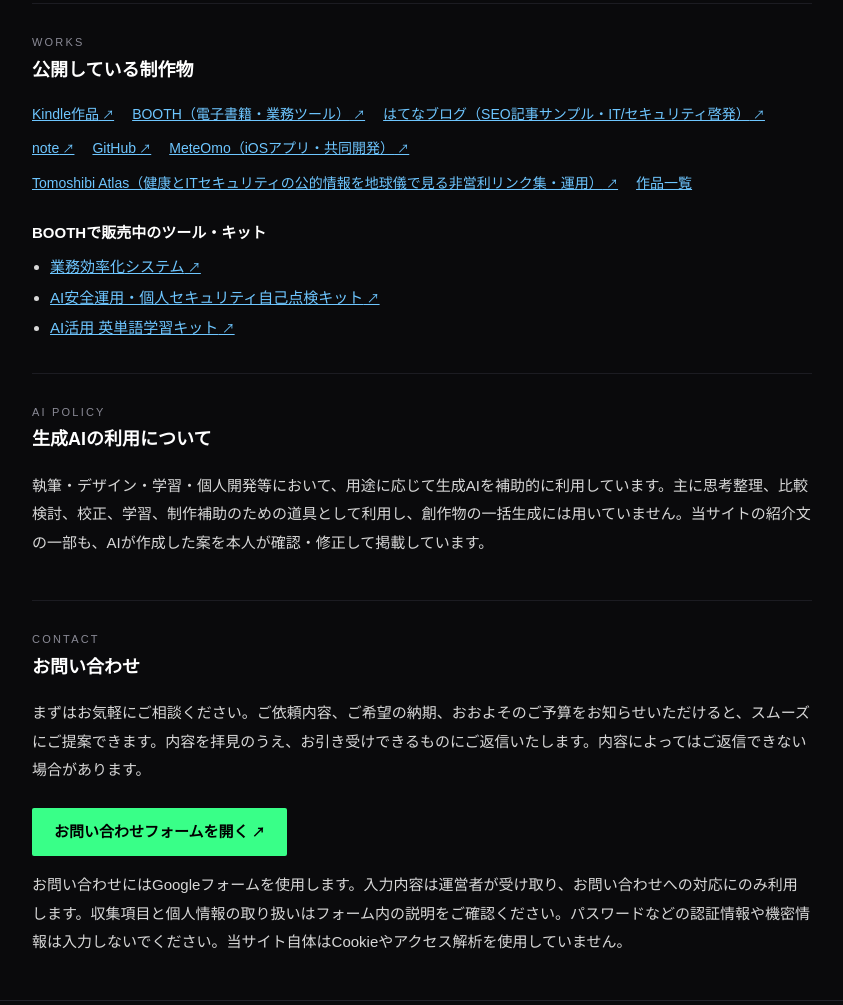
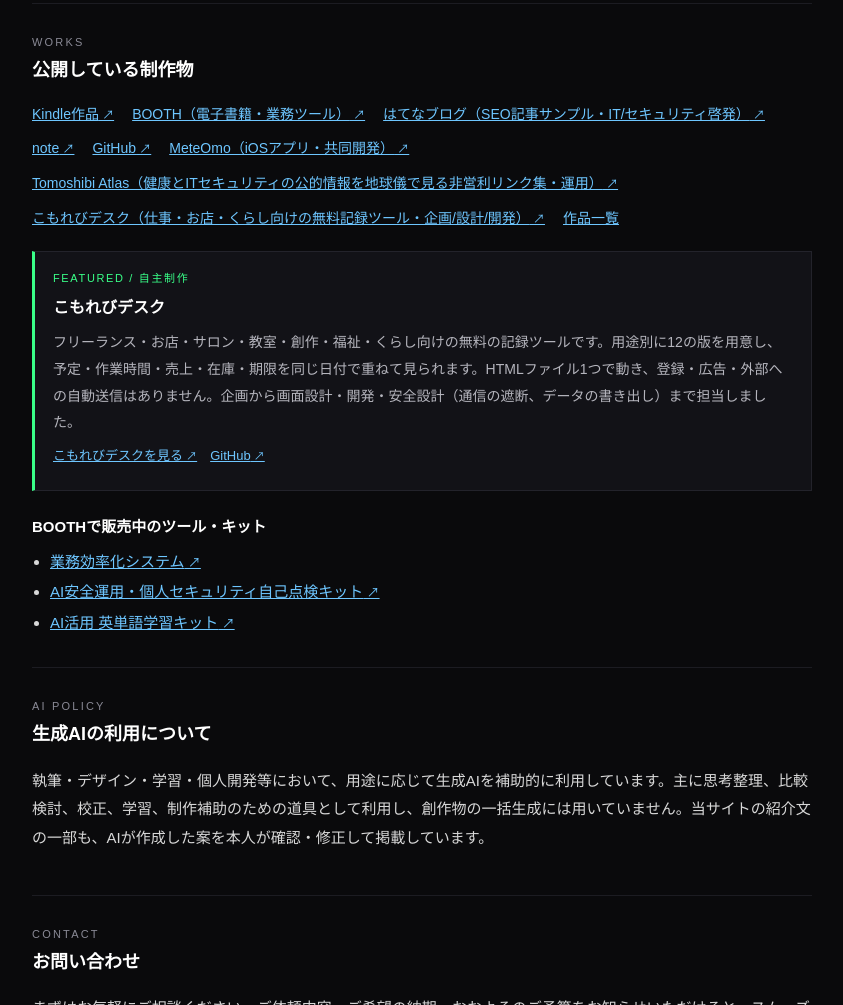
Before and after one commit to gilvane6174/gilvane6174.github.io, a plain HTML site: page work.html in a window 1280 px wide. Shown: the part 2532-3537 px from the top of the page, without its empty margins (218-1061 px from the left). Drawn offline with Linux system fonts and the light colour scheme.

Commit message:
SNS共有画像をXで表示できるよう修正、こもれびデスクの紹介を追加
- ogp.pngをフルカラー(RGB)に変換し、画像URLに?v=2を付けてキャッシュを更新
- 各ページにtwitter:title/description/image等を追加
- HOMEとご依頼ページ（制作物一覧・BOOTH上の紹介枠）にこもれびデスクを追加

```diff
--- a/css/work.css
+++ b/css/work.css
@@ -59,3 +59,8 @@ body.work {
 .w-more { margin-top: 8px !important; font-size: 13px !important; }
 .w-sub { font-size: 15px; color: #fff; margin: 22px 0 6px; }
 .w-sec > .w-links { margin-top: 14px; }
+
+/* 自主制作の目立つ枠（こもれびデスク） */
+.w-feature { margin: 20px 0 6px; background: #121217; border: 1px solid #23232b; border-left: 3px solid var(--accent); padding: 16px 18px; }
+.w-feature h3 { margin: 0 0 6px; font-size: 16px; color: #fff; }
+.w-feature p { margin: 0 0 6px; font-size: 14px; color: #b5b5bd; }
--- a/work.html
+++ b/work.html
@@ -12,12 +12,17 @@
 <meta property="og:title" content="ご依頼の方へ | Yoshioka Yutaka">
 <meta property="og:description" content="吉岡有隆へのお仕事のご依頼について。Web記事・SEOコンテンツ制作、校正・リライト、アプリ企画・仕様整理、デザイン制作。">
 <meta property="og:url" content="https://gilvane6174.github.io/work.html">
-<meta property="og:image" content="https://gilvane6174.github.io/ogp.png">
+<meta property="og:image" content="https://gilvane6174.github.io/ogp.png?v=2">
 <meta property="og:image:width" content="1200">
 <meta property="og:image:height" content="630">
 <meta property="og:image:alt" content="Yoshioka Yutaka｜吉岡有隆の個人サイト">
 <meta property="og:locale" content="ja_JP">
 <meta name="twitter:card" content="summary_large_image">
+<meta name="twitter:title" content="ご依頼の方へ | Yoshioka Yutaka">
+<meta name="twitter:description" content="吉岡有隆へのお仕事のご依頼について。Web記事・SEOコンテンツ制作、校正・リライト、アプリ企画・仕様整理、デザイン制作。">
+<meta name="twitter:image" content="https://gilvane6174.github.io/ogp.png?v=2">
+<meta name="twitter:image:alt" content="Yoshioka Yutaka｜吉岡有隆の個人サイト">
+<meta property="og:image:type" content="image/png">
 <link rel="icon" href="favicon.svg" type="image/svg+xml">
 <link rel="stylesheet" href="css/base.css">
 <link rel="stylesheet" href="css/work.css">
@@ -150,7 +155,14 @@
         <a class="ext" href="https://github.com/gilvane6174" target="_blank" rel="noopener noreferrer">GitHub</a>
         <a class="ext" href="https://github.com/gilvane6174/MeteOmo" target="_blank" rel="noopener noreferrer">MeteOmo（iOSアプリ・共同開発）</a>
         <a class="ext" href="https://gilvane6174.github.io/Tomoshibi-atlas/" target="_blank" rel="noopener noreferrer">Tomoshibi Atlas（健康とITセキュリティの公的情報を地球儀で見る非営利リンク集・運用）</a>
+        <a class="ext" href="https://gilvane6174.github.io/komorebi-desk/" target="_blank" rel="noopener noreferrer">こもれびデスク（仕事・お店・くらし向けの無料記録ツール・企画/設計/開発）</a>
         <a href="novel.html">作品一覧</a>
+      </div>
+      <div class="w-feature">
+        <p class="w-tag">FEATURED / 自主制作</p>
+        <h3>こもれびデスク</h3>
+        <p>フリーランス・お店・サロン・教室・創作・福祉・くらし向けの無料の記録ツールです。用途別に12の版を用意し、予定・作業時間・売上・在庫・期限を同じ日付で重ねて見られます。HTMLファイル1つで動き、登録・広告・外部への自動送信はありません。企画から画面設計・開発・安全設計（通信の遮断、データの書き出し）まで担当しました。</p>
+        <p class="w-more"><a class="ext" href="https://gilvane6174.github.io/komorebi-desk/" target="_blank" rel="noopener noreferrer">こもれびデスクを見る</a>　<a class="ext" href="https://github.com/gilvane6174/komorebi-desk" target="_blank" rel="noopener noreferrer">GitHub</a></p>
       </div>
       <h3 class="w-sub">BOOTHで販売中のツール・キット</h3>
       <ul class="w-list">
```
Also changed, not shown: about.html (+6 -1 lines), index.html (+14 -1 lines), novel.html (+6 -1 lines), ogp.png.
